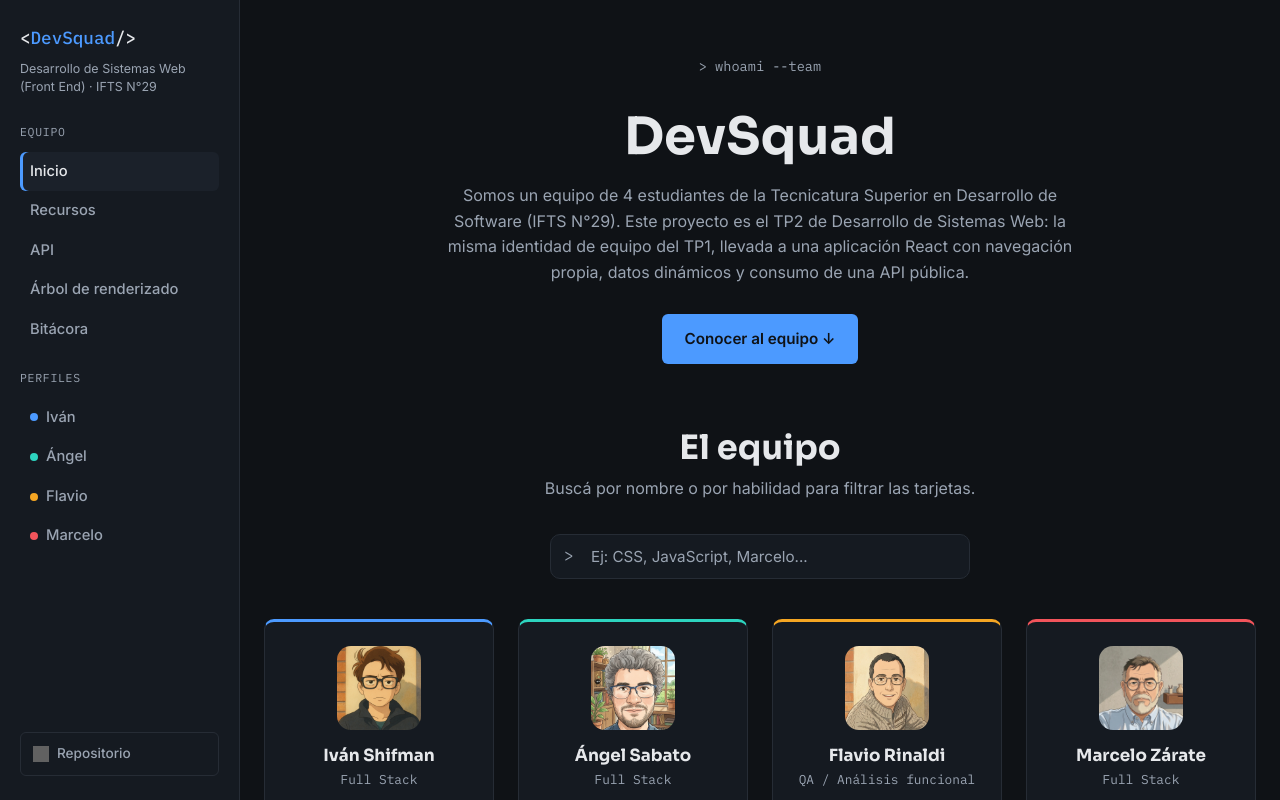
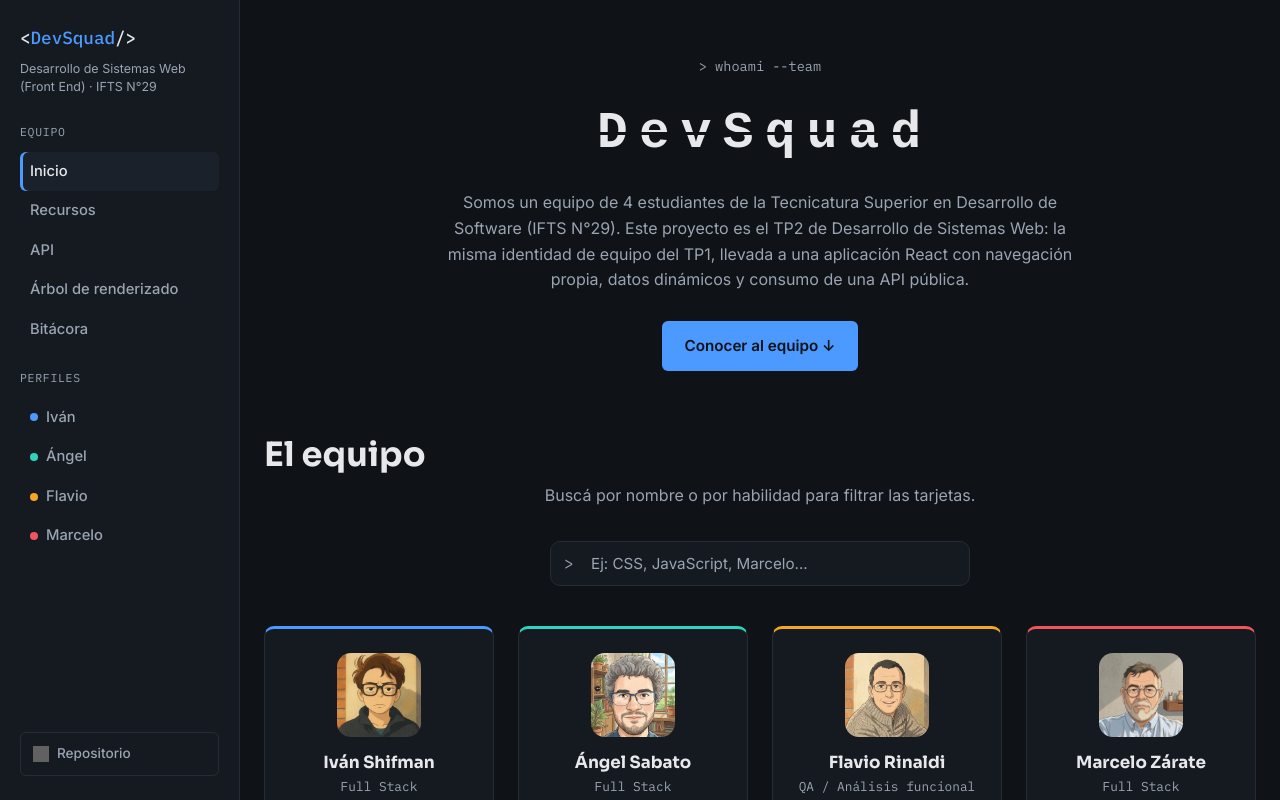
Before and after one commit to ivanshifman/TP2-FRONT-IFTS29-GRUPO-7, a React (Vite) app: page / in a window 1280 px wide. Shown: the top 800 px of the page. Built offline with nearby package versions, Linux system fonts and the light colour scheme; grey boxes are pictures that could not be loaded.

Commit message:
feat: integrate SplitFlapText and TextType components in Home page

```diff
--- a/src/pages/Home.jsx
+++ b/src/pages/Home.jsx
@@ -1,6 +1,8 @@
 import { useMemo, useState } from "react";
 import { MEMBERS, MEMBER_IDS } from "../data/members.js";
 import MemberCard from "../components/MemberCard.jsx";
+import SplitFlapText from "../components/SplitFlapText.jsx";
+import TextType from "../components/TextType.jsx";
 
 export default function Home() {
   const [query, setQuery] = useState("");
@@ -19,7 +21,20 @@ export default function Home() {
     <>
       <section className="hero">
         <p className="eyebrow">&gt; whoami --team</p>
-        <h1>DevSquad</h1>
+        <h1>
+          <SplitFlapText
+            text="DevSquad"
+            fontSize="clamp(1.5rem, 4vw + 1rem, 3.2rem)"
+            textColor="var(--text)"
+            gap={2}
+            padTo={8}
+            align="center"
+            order="center"
+            tileStyle="minimal"
+            flipsPerChar={8}
+            intro
+          />
+        </h1>
         <p>
           Somos un equipo de 4 estudiantes de la Tecnicatura Superior en
           Desarrollo de Software (IFTS N°29). Este proyecto es el TP2 de
@@ -33,9 +48,19 @@ export default function Home() {
       </section>
 
       <section id="equipo" className="team-section" aria-labelledby="team-title">
-        <h2 id="team-title" className="section-title" style={{ textAlign: "center" }}>
-          El equipo
-        </h2>
+        <TextType
+          id="team-title"
+          as="h2"
+          className="section-title"
+          style={{ textAlign: "center" }}
+          text="El equipo"
+          typingSpeed={65}
+          initialDelay={100}
+          typeEffect="fade"
+          loop={false}
+          showCursor={false}
+          startOnVisible
+        />
         <p
           className="section-desc"
           style={{ marginLeft: "auto", marginRight: "auto", textAlign: "center" }}
```
